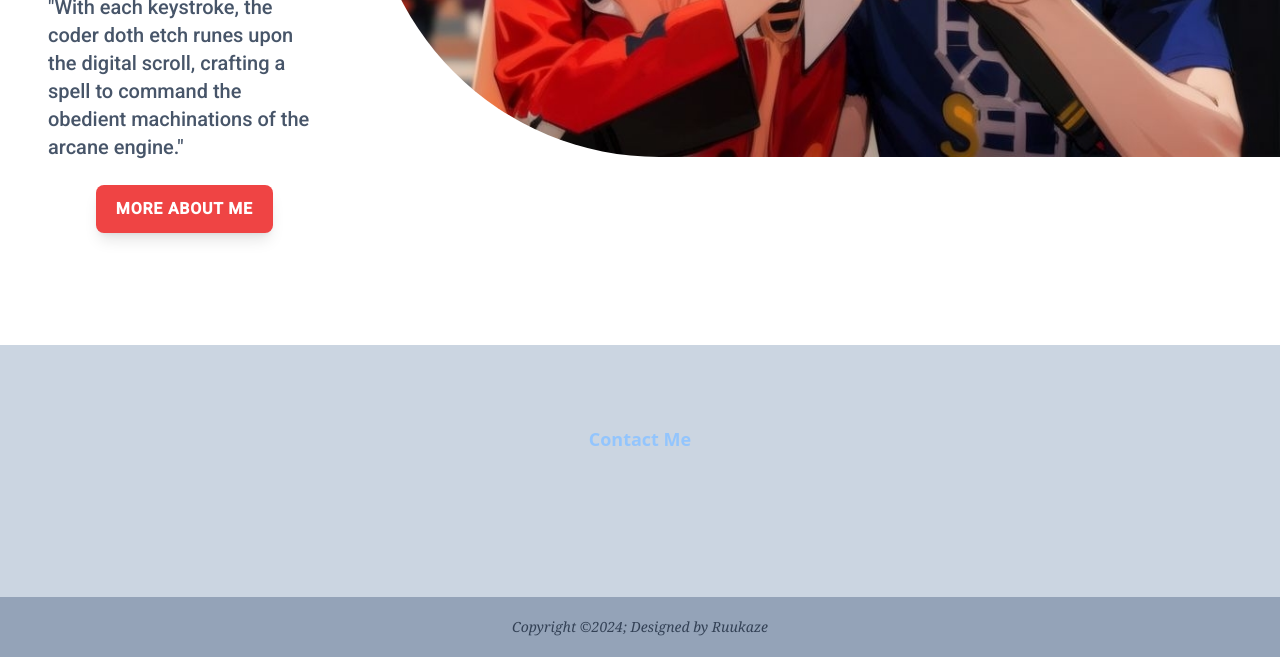
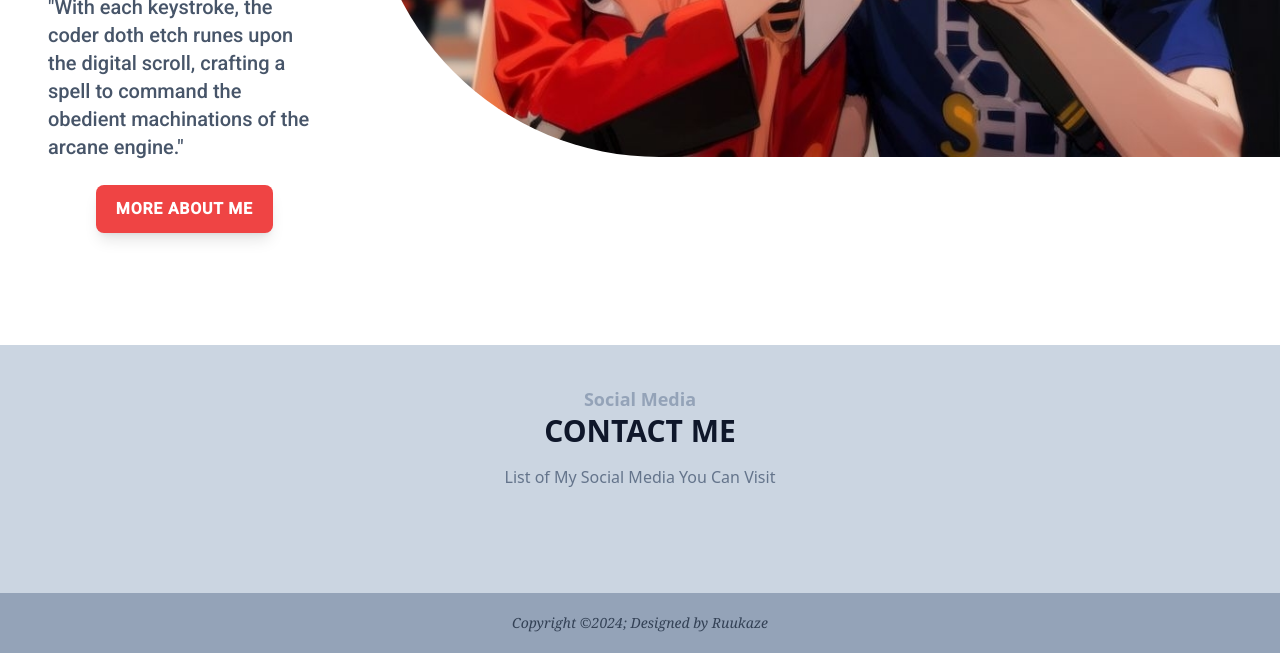
Before and after one commit to JoyAbrian/JoyIntroWeb, a website: page src/index.html in a window 1280 px wide. Shown: the part 519-1176 px from the top of the page. Drawn offline with nearby package versions, Linux system fonts and the light colour scheme.

Commit message:
add text

```diff
--- a/src/index.html
+++ b/src/index.html
@@ -111,13 +111,13 @@
     <!-- GALLERY SECTION END -->
 
     <!-- CONTACT SECTION -->
-    <section id="contact" class="w-full h-fit bg-slate-300 dark:bg-custom-2 relative z-0 transition-all ease-in duration-500 py-20">
+    <section id="contact" class="w-full h-fit bg-slate-300 dark:bg-custom-2 relative z-0 transition-all ease-in duration-500 py-10">
         <div class="container">
             <div class="w-full px-4">
                 <div class="max-w-xl mx-auto text-center mb-16">
-                    <h4 class="font-semibold text-lg text-blue-300">
-                        Contact Me
-                    </h4>
+                    <h4 class="font-semibold text-lg text-slate-400">Social Media</h4>
+                    <h2 class="font-bold text-slate-900 text-3xl mb-4">CONTACT ME</h2>
+                    <p class="font-medium text-md text-slate-500">List of My Social Media You Can Visit</p>
                 </div>
             </div>
         </div>
```
Also changed, not shown: src/assets/css/style.css.
